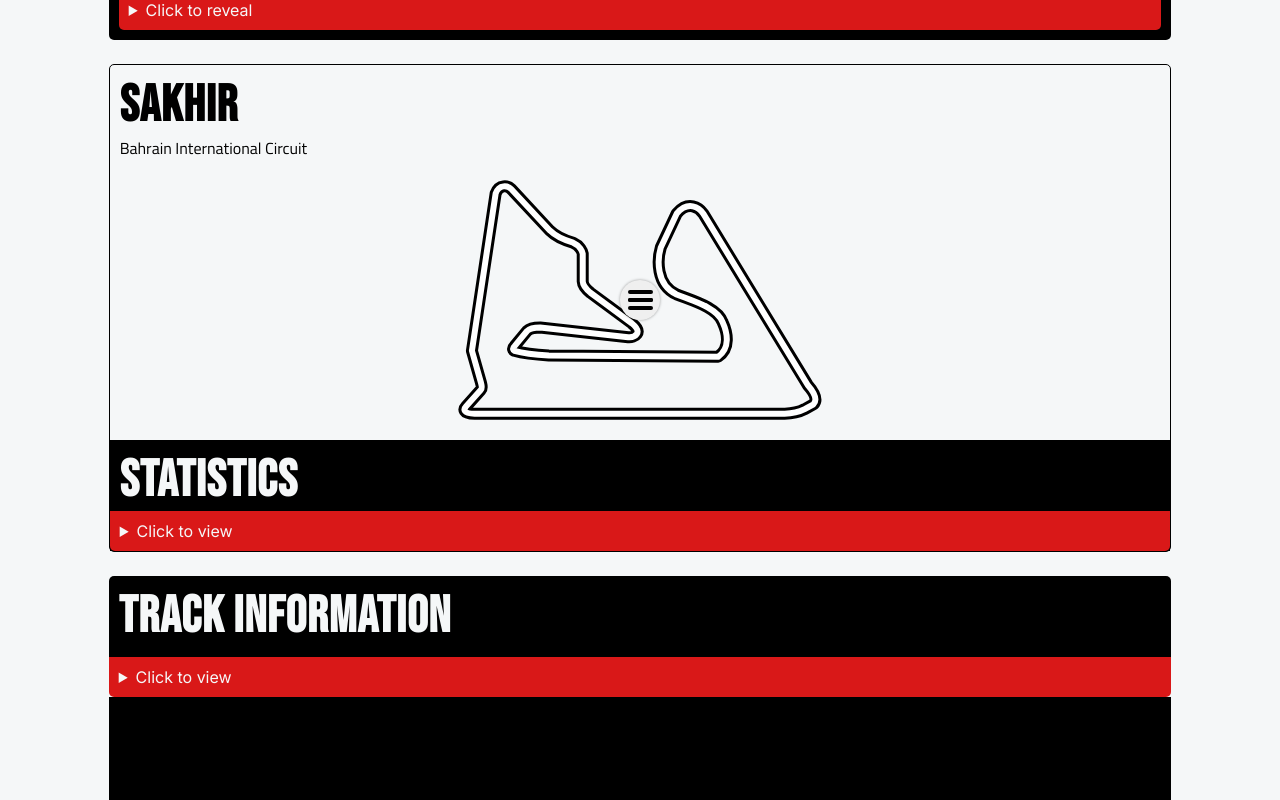
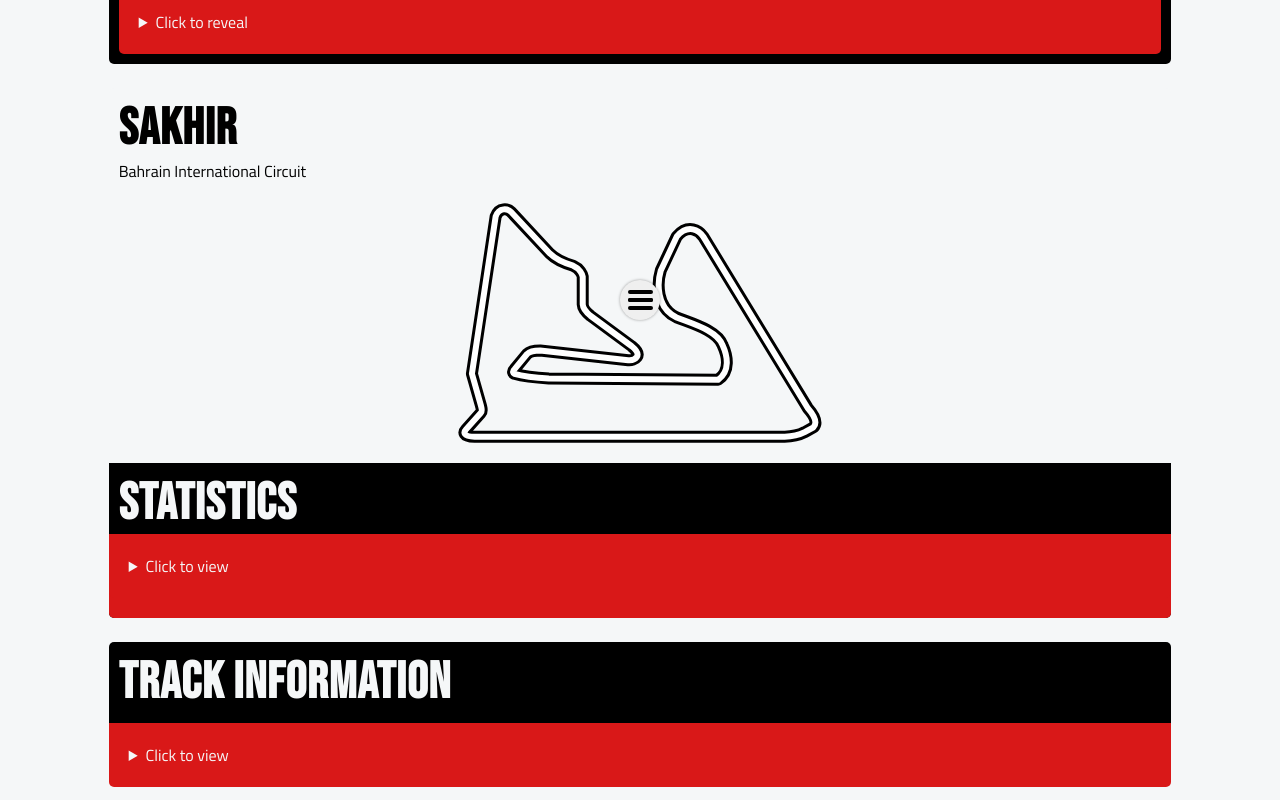
Before and after one commit to brookesy26/project-formula, a Next.js app: page /race/1 in a window 1280 px wide. Shown: the part 460-1260 px from the top of the page. Built offline with nearby package versions, Linux system fonts and the light colour scheme.

Commit message:
version 1 to be uploaded to netlify

```diff
--- a/src/app/css/race.module.css
+++ b/src/app/css/race.module.css
@@ -9,7 +9,7 @@
   body .bio {
     grid-column: 2/12;
     margin: 0;
-    padding: 0 0 50svh 0;
+    margin: 0 0 50svh 0;
   }
 
   body .track {
@@ -21,6 +21,17 @@
   body .results table td {
     padding: 20px;
   }
+
+  body .track li {
+    padding: 0 10px 20px 10px;
+  }
+
+  body .track details ul {
+    display: grid;
+    grid-template-columns: repeat(5, 1fr);
+    grid-template-rows: auto;
+  }
+
 }
 
 .fullSection {
@@ -39,6 +50,14 @@
   margin: 0 10px 0 10px;
   grid-row: 2/3;
   grid-column: 1/13;
+}
+
+.visible {
+  visibility: visible;
+}
+
+.track ul {
+  list-style: none;
 }
 
 .scheduleContainer::-webkit-scrollbar {
@@ -95,6 +114,23 @@
   padding: 10px;
 }
 
+.track details {
+  display: flex;
+  flex-direction: column;
+  gap: 20px;
+  background-color: var(--primary-red);
+}
+
+.track span {
+  font-family: "bebas";
+  font-size: 1.5rem;
+}
+
+.track p {
+  display: flex;
+  flex-direction: column;
+  font-size: 1rem;
+}
 
 
 .scheduleContainer summary,
@@ -102,9 +138,10 @@
 .track summary,
 .bio summary {
   color: var(--secondary-text-color);
-  padding: 10px;
+  padding: 20px;
   background-color: var(--primary-red);
   border-radius: 0 0 5px 5px;
+  font-family: "Titillium Web";
 }
 
 .track section {
@@ -132,7 +169,7 @@
   z-index: 2;
   color: var(--primary-text-color);
   background-color: var(--primary-light-color);
-  border: 1px solid var(--primary-dark-color);
+  /* border: 1px solid var(--primary-dark-color); */
   border-radius: 5px;
   grid-row: 3/4;
   grid-column: 1/13;
@@ -147,6 +184,12 @@
   height: auto;
   border-radius: 5px;
   margin-bottom: 5em;
+}
+
+.track ul,
+.track details,
+.track section {
+  border-radius: 0 0 5px 5px;
 }
 
 .bio details {
```
Also changed, not shown: src/app/css/driver.module.css (+11 -4 lines), src/app/css/team.module.css (+10 -5 lines).
